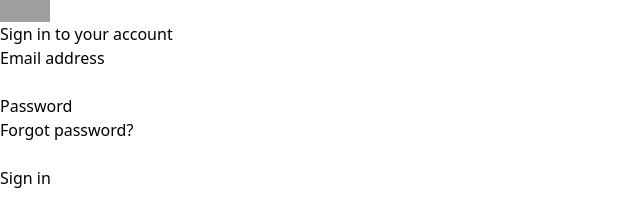
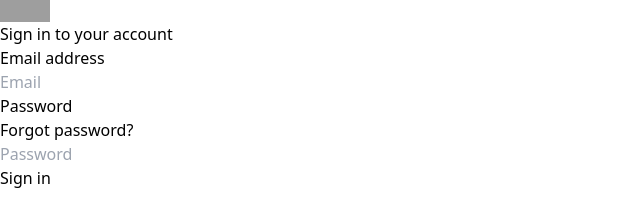
Before and after one commit to kshitijpoudyal/loc-recipe, a Next.js app: page / in a window 1280 px wide. Shown: the part 195-411 px from the top of the page, without its empty margins (0-640 px from the left). Built offline with nearby package versions, Linux system fonts and the light colour scheme; grey boxes are pictures that could not be loaded.

Commit message:
add login page

```diff
--- a/src/app/components/ListRecipe.tsx
+++ b/src/app/components/ListRecipe.tsx
@@ -1,6 +1,5 @@
 import React, {useEffect, useState} from "react";
 import {fetchAllRecipes} from "@/app/data/firebaseController/Recipe";
-import Image from "next/image";
 import {DEFAULT_RECIPE} from "@/app/data/ConstData";
 import {Recipe} from "@/app/data/DataInterface";
 import {RecipeDetails} from "@/app/components/RecipeDetails";
@@ -20,7 +19,6 @@ export default function ListRecipeComponent() {
     }, []);
 
     if (loading) {
-        // Display loader while loading
         return (
             <div className="flex items-center justify-center min-h-screen">
                 <div className="animate-spin rounded-full h-12 w-12 border-t-4 border-blue-600"></div>
--- a/src/app/components/Login.tsx
+++ b/src/app/components/Login.tsx
@@ -1,7 +1,22 @@
-import React from 'react';
+'use client'
+import React, {useState} from 'react';
 import Image from "next/image";
+import 'firebase/auth';
+import {authenticateUser} from "@/app/data/firebaseController/User";
 
 export const LoginComponent = () => {
+    const [email, setEmail] = useState('');
+    const [password, setPassword] = useState('');
+    const [error, setError] = useState('');
+
+    const handleLogin = async (e: React.FormEvent) => {
+        e.preventDefault();
+        try {
+            await authenticateUser(email, password);
+        } catch (err) {
+            setError(`Invalid credentials or error occurred. ${err}`,);
+        }
+    }
         return (
             <div className="mx-auto max-w-2xl px-4 py-24 sm:px-6 sm:py-32 lg:max-w-7xl lg:px-8">
                 <div className="flex min-h-full flex-1 flex-col justify-center px-6 py-12 lg:px-8">
@@ -19,7 +34,7 @@ export const LoginComponent = () => {
                     </div>
 
                     <div className="mt-10 sm:mx-auto sm:w-full sm:max-w-sm">
-                    <form action="#" method="POST" className="space-y-6">
+                        <form onSubmit={handleLogin} className="space-y-6">
                             <div>
                                 <label htmlFor="email" className="block text-sm/6 font-medium text-gray-900">
                                     Email address
@@ -27,10 +42,13 @@ export const LoginComponent = () => {
                                 <div className="mt-2">
                                     <input
                                         id="email"
+                                        type="email"
                                         name="email"
-                                    type="email"
+                                        placeholder="Email"
+                                        value={email}
+                                        onChange={(e) => setEmail(e.target.value)}
+                                        autoComplete="email"
                                         required
-                                    autoComplete="email"
                                         className="block w-full rounded-md bg-white px-3 py-1.5 text-base text-gray-900 outline outline-1 -outline-offset-1 outline-gray-300 placeholder:text-gray-400 focus:outline focus:outline-2 focus:-outline-offset-2 focus:outline-indigo-600 sm:text-sm/6"
                                     />
                                 </div>
@@ -50,8 +68,11 @@ export const LoginComponent = () => {
                                 <div className="mt-2">
                                     <input
                                         id="password"
+                                        type="password"
                                         name="password"
-                                    type="password"
+                                        placeholder="Password"
+                                        value={password}
+                                        onChange={(e) => setPassword(e.target.value)}
                                         required
                                         autoComplete="current-password"
                                         className="block w-full rounded-md bg-white px-3 py-1.5 text-base text-gray-900 outline outline-1 -outline-offset-1 outline-gray-300 placeholder:text-gray-400 focus:outline focus:outline-2 focus:-outline-offset-2 focus:outline-indigo-600 sm:text-sm/6"
@@ -69,6 +90,9 @@ export const LoginComponent = () => {
                             </div>
                         </form>
                     </div>
+                    {error && <p className="mt-10 text-center text-sm/6 text-gray-500">
+                        error
+                    </p>}
                 </div>
             </div>
         );
--- /dev/null
+++ b/src/app/data/firebaseController/User.ts
@@ -0,0 +1,11 @@
+import {auth} from "@/app/data/firebaseController/firebase";
+import { signInWithEmailAndPassword } from 'firebase/auth';
+
+export const authenticateUser = async (email:string, password: string) => {
+    await signInWithEmailAndPassword(auth, email, password);
+}
+
+// export const handleLogout = async () => {
+//     await auth().signOut();
+//     // Redirect to login page or home
+// };
--- a/src/app/data/firebaseController/firebase.ts
+++ b/src/app/data/firebaseController/firebase.ts
@@ -2,6 +2,7 @@
 import {initializeApp} from 'firebase/app';
 import {getFirestore} from 'firebase/firestore';
 import { getStorage } from "firebase/storage";
+import { getAuth } from 'firebase/auth';
 
 // Firebase configuration (replace with your own Firebase project config)
 const firebaseConfig = {
@@ -24,3 +25,4 @@ const app = initializeApp(firebaseConfig);
 // Initialize Firestore
 export const db = getFirestore(app);
 export const storage = getStorage(app); // Firebase Storage instance
+export const auth = getAuth(app);
```
Lines whose indentation alone changed are shown as unchanged.
